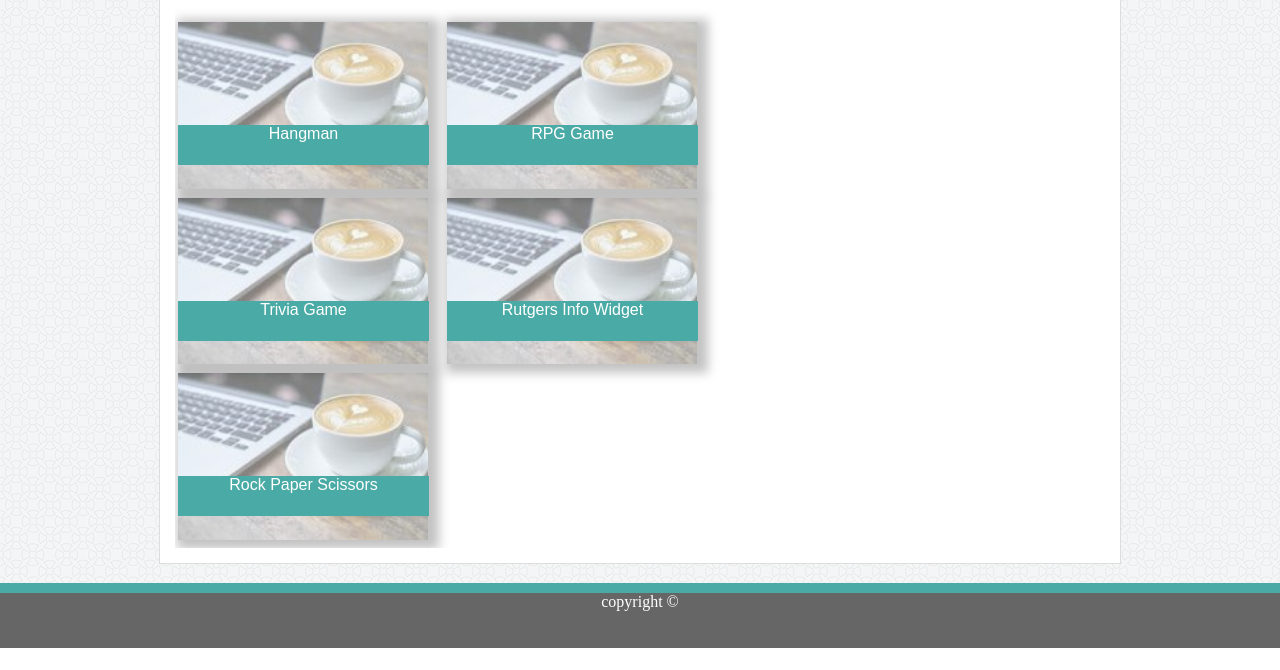
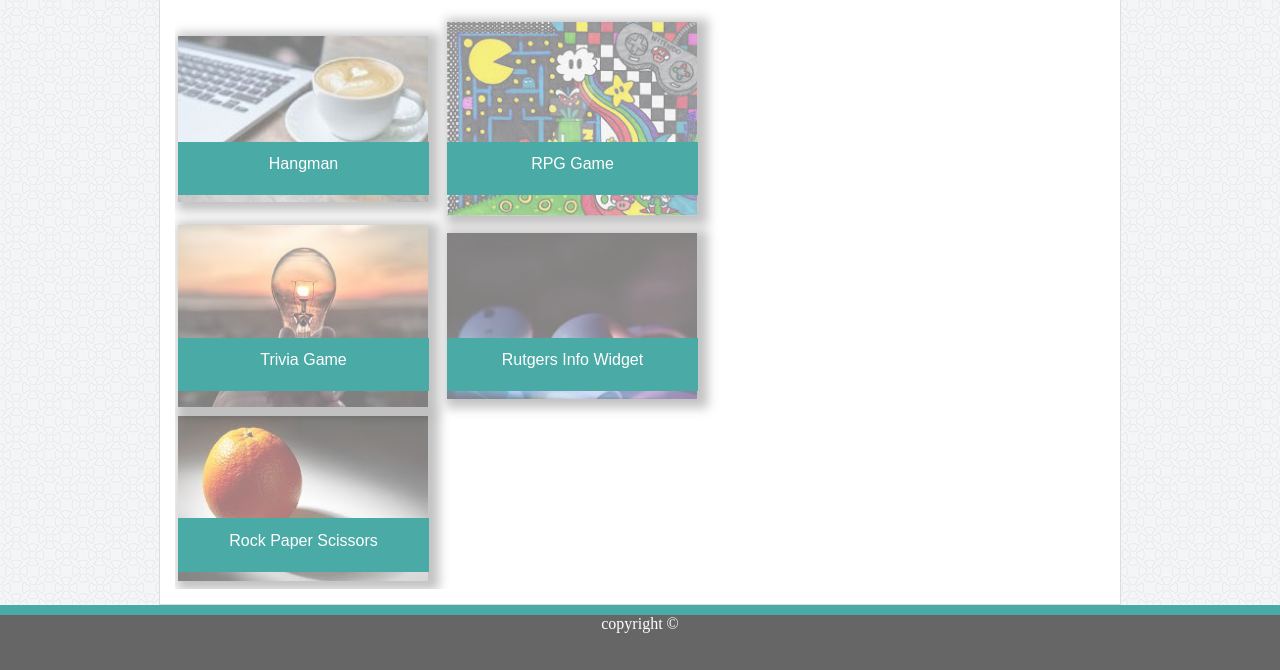
Before and after one commit to dreena87/Basic-Portfolio, a plain HTML site: page portfolio.html in a window 1280 px wide. Shown: the part 162-832 px from the top of the page. Before the commit the page ends 810 px from the top, so only its background shows below. Drawn offline with Linux system fonts and the light colour scheme.

Commit message:
updated pictures

```diff
--- a/assets/css/style.css
+++ b/assets/css/style.css
@@ -120,7 +120,9 @@ footer{
 /*-----CONTACT PAGE CSS------*/
 
 #nameBlock,
+
 #emailBlock,
+
 #messageBlock{
     margin-bottom: 10px;
     width: 90%;
@@ -164,4 +166,5 @@ img:hover{
     background-color: #4aaaa5;
     color: #fff;
     text-align: center;
+    padding-top: 5%;
 }
--- a/portfolio.html
+++ b/portfolio.html
@@ -40,26 +40,26 @@
                         </td>
 
                          <td id = "td1">
-                             <img id = "td1" src ="assets/images/cafe.jpg.jpg" alt="portfolio">
+                             <img id = "td1" src ="assets/images/sonic.jpg.jpg" alt="portfolio">
                              <div class = "textBlock">RPG Game</div>
                         </td>
                      </tr>
 
                      <tr>
                         <td id = "td1">
-                            <img id = "td1" src ="assets/images/cafe.jpg.jpg" alt="portfolio">
+                            <img id = "td1" src ="assets/images/light.jpg.jpg" alt="portfolio">
                             <div class = "textBlock">Trivia Game</div>
                         </td>
 
                             <td id = "td1">
-                                <img id = "td1" src ="assets/images/cafe.jpg.jpg" alt="portfolio">
+                                <img id = "td1" src ="assets/images/ears.jpg.jpg" alt="portfolio">
                                 <div class = "textBlock">Rutgers Info Widget</div>
                         </td>
                          </tr>
 
                          <tr>
                             <td id = "td5">
-                                <img id = "td2" src ="assets/images/cafe.jpg.jpg" alt="portfolio">
+                                <img id = "td2" src ="assets/images/orange.jpg.jpg" alt="portfolio">
                                 <div class = "textBlock">Rock Paper Scissors</div>
                             </td>
                         </tr>
```
Also changed, not shown: contact.html (+1 -1 lines), assets/images/ball.jpg.jpg (added), assets/images/ears.jpg.jpg (added), assets/images/light.jpg.jpg (added), assets/images/orange.jpg.jpg (added), assets/images/rock.jpg.png (added), assets/images/sonic.jpg.jpg (added).
